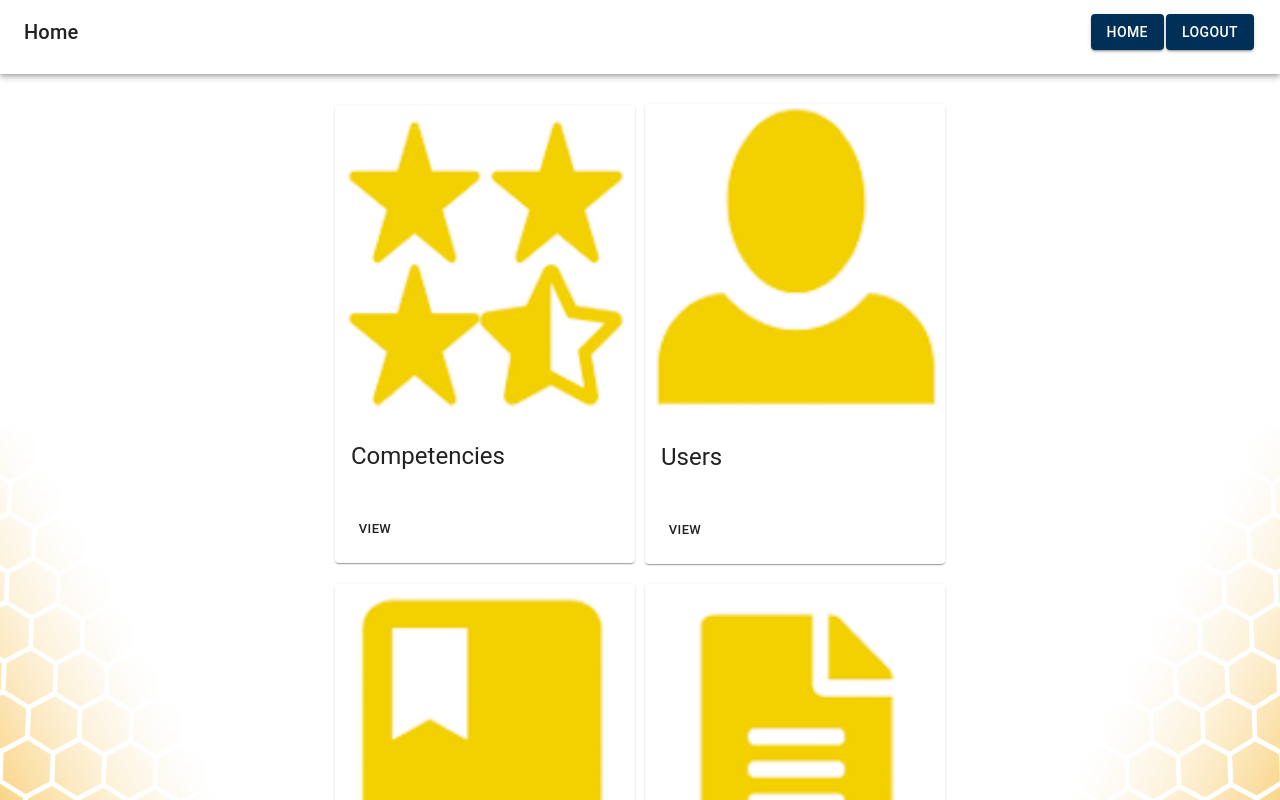
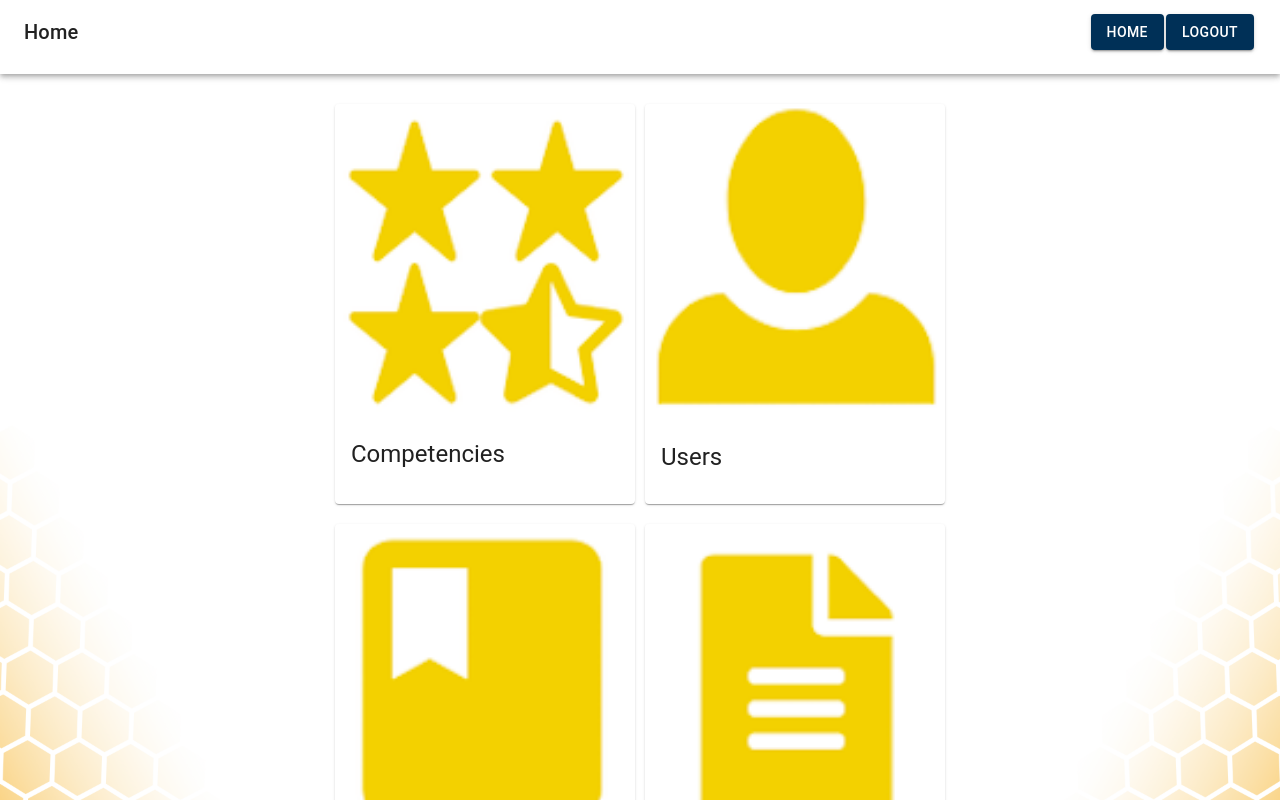
Before and after one commit to Excel-Tracker-Team-9302/excel-tracker, a React (Create React App) app in the folder excel-tracker-application/: page /dashboard in a window 1280 px wide. Shown: the top 800 px of the page. Built offline with nearby package versions, Linux system fonts and the light colour scheme.

Commit message:
Fix spacing issue

```diff
--- a/excel-tracker-application/src/components/Home/coolcard.js
+++ b/excel-tracker-application/src/components/Home/coolcard.js
@@ -16,10 +16,10 @@ import courses from './../../assets/images/courses.png'
 import {Container, Row, Col } from 'react-bootstrap'
 
 const useStyles = makeStyles({
-  // card: {
-  //   maxWidth: 205,
-  //   maxHeight: 380,
-  // },
+  card: {
+    maxWidth: 300,
+    maxHeight: 400,
+  },
 });
 
 export default function ImgMediaCard() {
```
